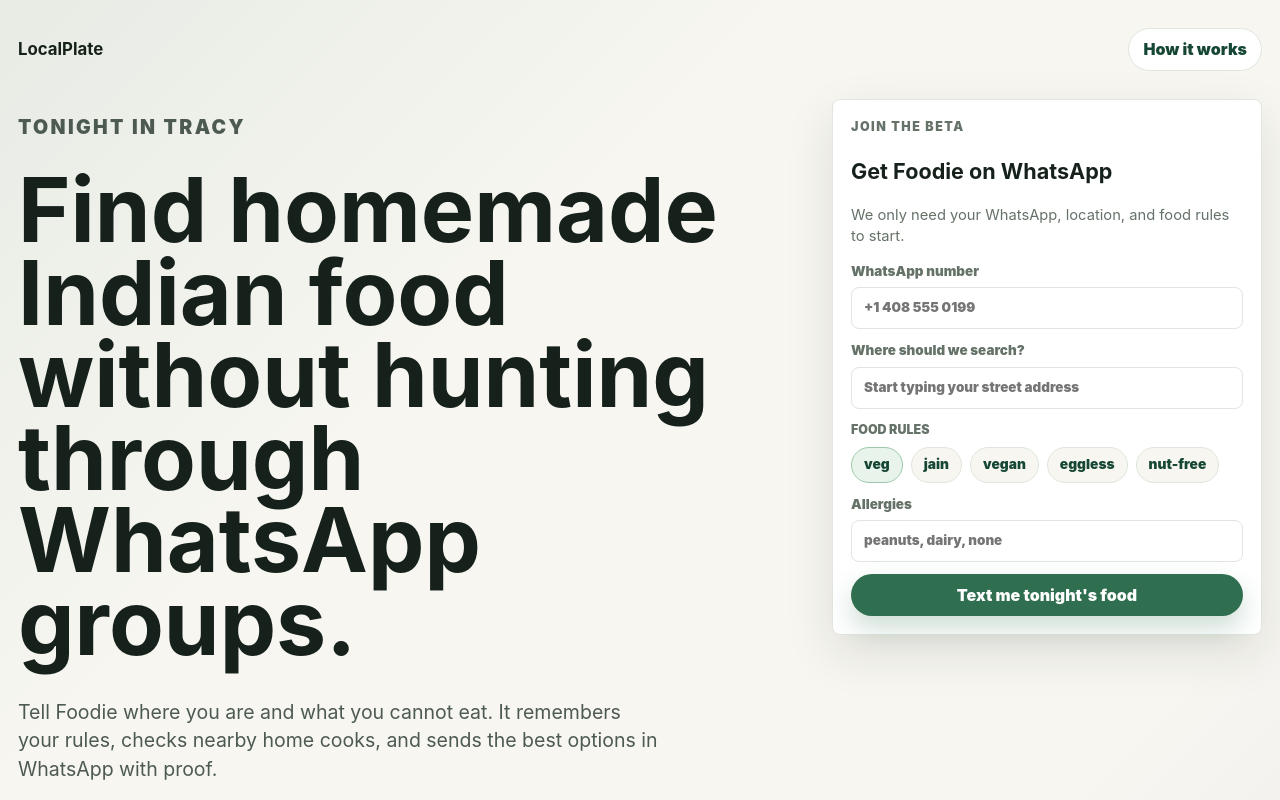
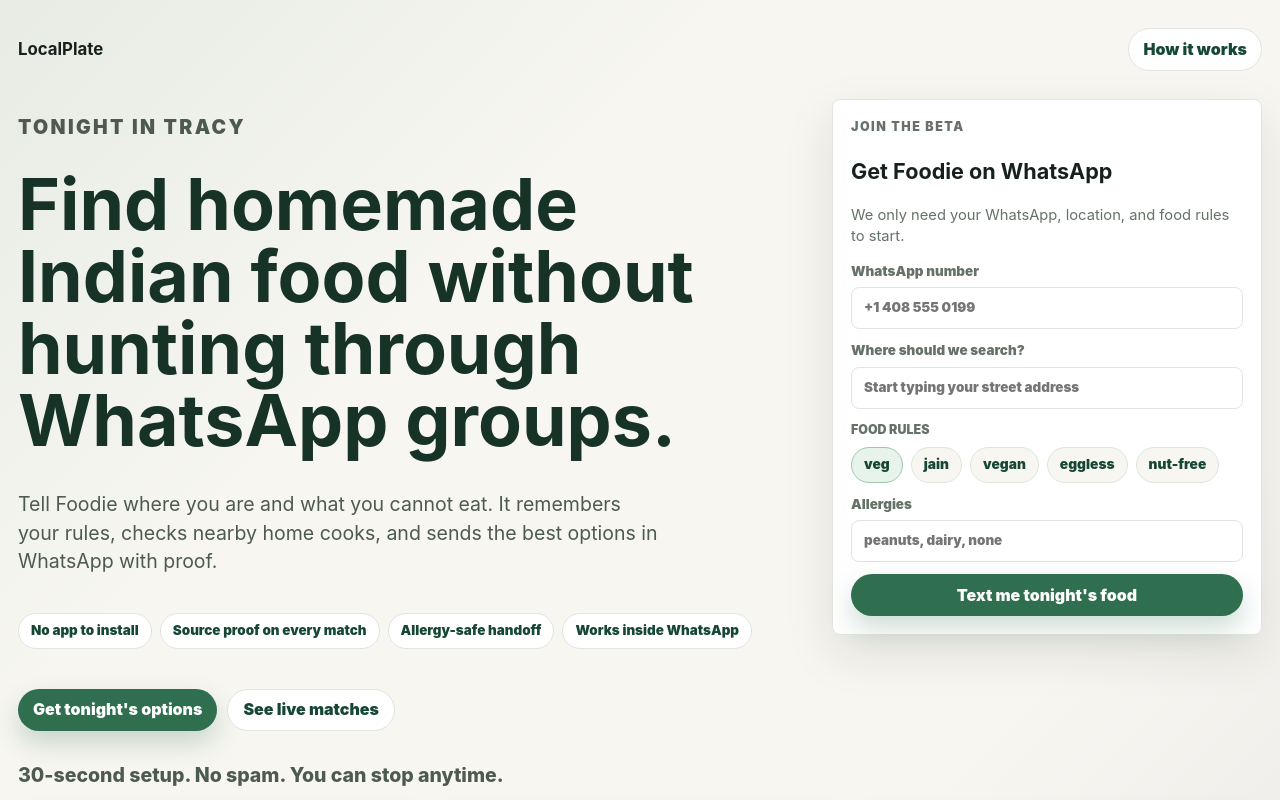
Before and after one commit to shimoverse/homefood-prd, a Next.js app: page / in a window 1280 px wide. Shown: the top 800 px of the page. Built offline with nearby package versions, Linux system fonts and the light colour scheme.

Commit message:
Tame LocalPlate hero typography

```diff
--- a/app/globals.css
+++ b/app/globals.css
@@ -82,7 +82,11 @@ h3 { font-size: 1.05rem; }
   padding: 14px 0;
 }
 .heroCopy h1 {
-  font-size: clamp(2.35rem, 4.4vw, 4.55rem);
+  color: #173327;
+  font-size: clamp(2.15rem, 3.7vw, 3.8rem);
+  font-weight: 650;
+  letter-spacing: 0;
+  line-height: 1.04;
   max-width: 920px;
 }
 .trustBar {
@@ -991,10 +995,12 @@ textarea { min-height: 64px; resize: vertical; }
   text-transform: uppercase;
 }
 .heroCopy h1 {
-  font-size: clamp(3rem, 7vw, 6.8rem);
+  color: #173327;
+  font-size: clamp(2.45rem, 5.6vw, 5.25rem);
+  font-weight: 650;
   letter-spacing: 0;
-  line-height: .92;
-  max-width: 820px;
+  line-height: 1;
+  max-width: 760px;
 }
 .heroCopy p:not(.simpleEyebrow) {
   color: #4d5a52;
```
